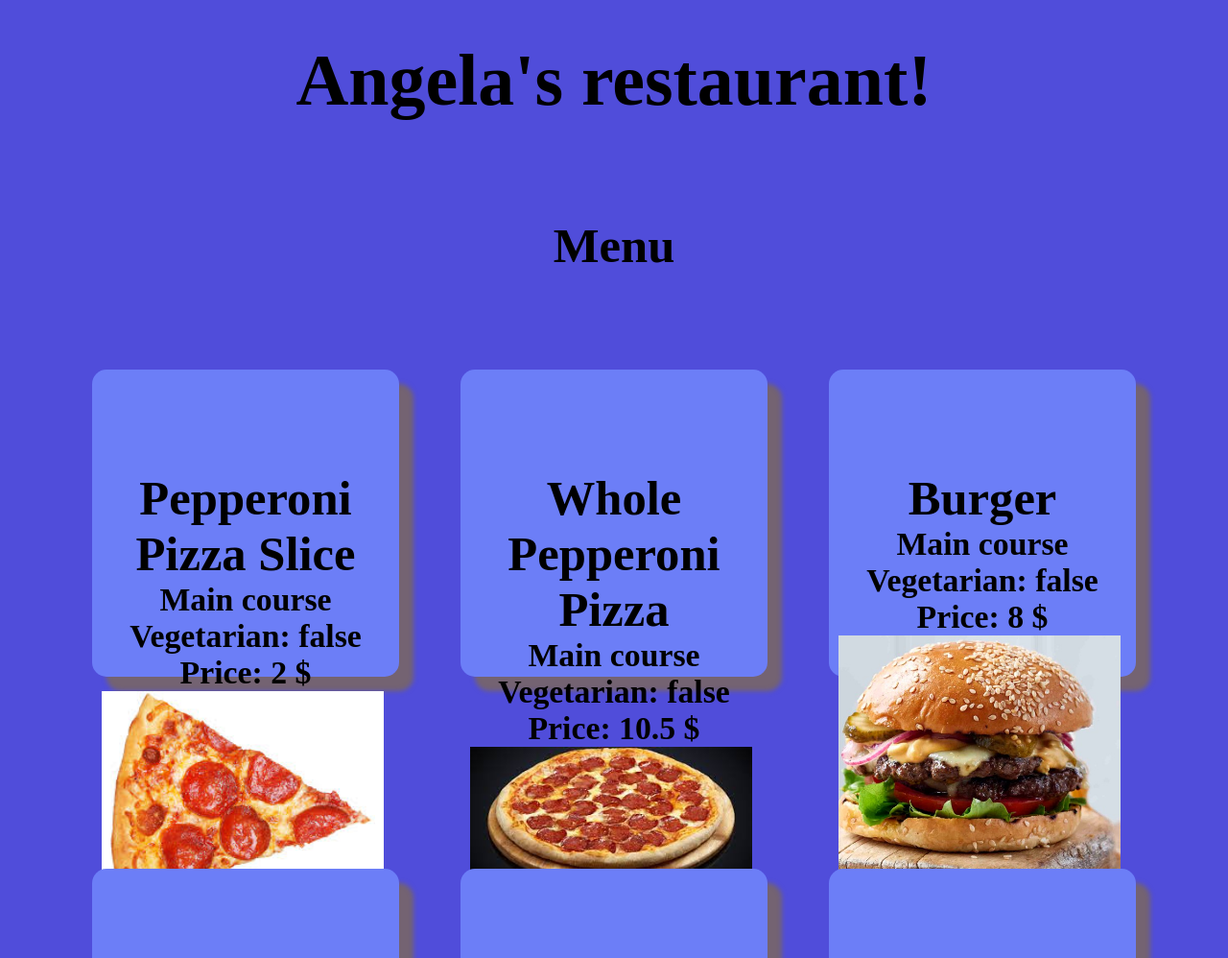
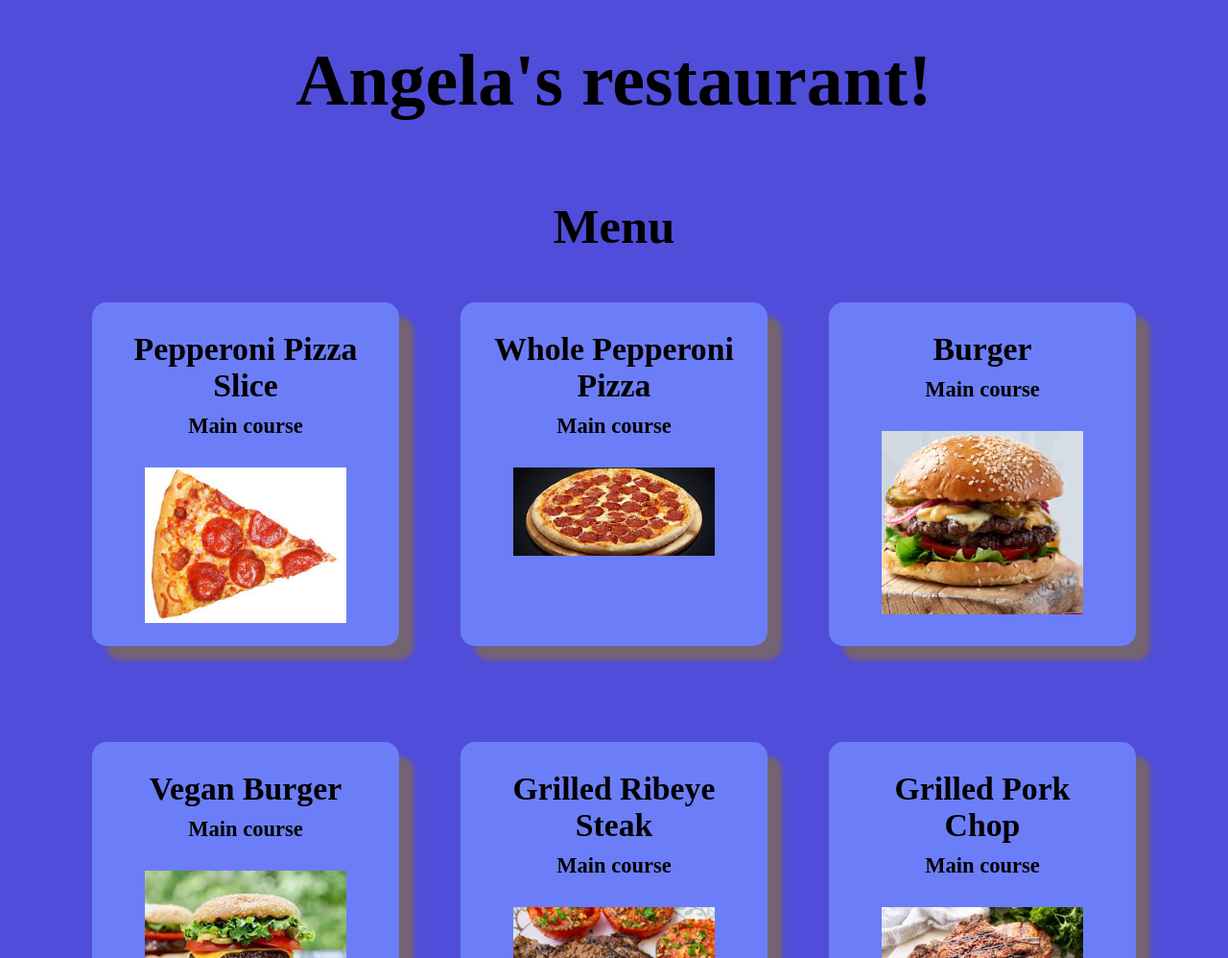
Before and after one commit to staten-island-tech/vite-project-AngelaW45, a website built with Vite: page vite-project/index.html in a window 1280 px wide. Shown: the top 998 px of the page at 96% size. Built offline with nearby package versions, Linux system fonts and the light colour scheme; files whose address does not match are found by name.

Commit message:
16, home 1

```diff
--- a/vite-project/index.html
+++ b/vite-project/index.html
@@ -10,7 +10,7 @@
 
 <div id="app">
   <h1>Angela's restaurant!</h1>
-  <h2>Menu</h2>
+  <h2 class="menu">Menu</h2>
 </div>
 <section class="card-animation">
   <section class="display" id="display"></section>
--- a/vite-project/js/main.js
+++ b/vite-project/js/main.js
@@ -17,18 +17,26 @@ function card() {
   menu.forEach((food) => {
     DOMSelectors.displaySection.insertAdjacentHTML(
       "beforeend",
-      `<div class="display-card"data-aos="fade-down">
-  <h2 class= "display-name"> ${food.name} </h2>
-  <h3 class= "display-type"> ${food.type} </h3>
-  <h3 class= "display-vegetarian"> Vegetarian: ${food.vegetarian} </h3>
-  <h3 class= "display-price"> Price: ${food.price} $ </h3>
+      `<div class="display-card" data-aos="flip-up">
+  <h3 class= "display-name"> ${food.name} </h3>
+  <h4 class= "display-type"> ${food.type} </h4>
   <img class= "image" src= "${food.img}"/>
-  <h3 class= "display-stock"> In Stock: ${food.instock} </h3>
   </div>`
     );
   });
 }
 card();
+
+{
+  /* <h3 class= "display-vegetarian"> Vegetarian: ${food.vegetarian} </h3>
+  <h3 class= "display-price"> Price: ${food.price} $ </h3>
+  <h3 class= "display-stock"> In Stock: ${food.instock} </h3> */
+}
+
+/* <h3 class="display-vegetarian"> Vegetarian: ${food.vegetarian} </h3>
+    <h3 class="display-price"> Price: ${food.price} $ </h3>
+    <h3 class="display-stock"> In Stock: ${food.instock} </h3>
+    </div>` */
 
 /* const product = {
 .filter((food) => food.type.includes("Main course"))
--- a/vite-project/js/menu.js
+++ b/vite-project/js/menu.js
@@ -36,7 +36,7 @@ const menu = [
     type: "Main course",
     vegetarian: false,
     price: 30.0,
-    img: "/Grilled Ribeye Steak.jpg",
+    img: "/Grilled steak.jpg",
     instock: true,
   },
   {
--- a/vite-project/styles/style.css
+++ b/vite-project/styles/style.css
@@ -2,38 +2,39 @@
 html,
 body,
 * {
+  text-align: center;
   padding: 0;
-  margin: 0;
+  margin: auto;
   box-sizing: border-box;
   font-size: 62.5%; /* Normally 100% is 16px, we want the size to be 10pz, so we do 62.5% */
 }
 
 #app {
-  text-align: center;
   font-size: var(--app);
   padding-top: 5vh;
   width: 100vw;
   background-color: var(--dark-blue);
 }
 
-.display-card {
-  width: 25vw;
-  height: 25vw;
-  padding: 5px 10px 5px 10px;
-  font-size: 4rem;
-  margin: 10rem auto;
-  background-color: var(--light-blue);
-  border-radius: 15px;
-  box-shadow: 15px 15px 5px rgb(116, 99, 114);
-  transition: all 0.3s;
-}
-
 .display-card:hover {
+  /* data-aos="flip-up" */
   transform: scale(1.2);
 }
 
 .display-card:not(:hover) {
   transform: scale(0.9);
+}
+
+.display-card {
+  width: 25vw;
+  height: 28vw;
+  padding: 30px;
+  font-size: 4rem;
+  margin: 5rem auto;
+  background-color: var(--light-blue);
+  border-radius: 15px;
+  box-shadow: 15px 15px 5px rgb(116, 99, 114);
+  transition: all 0.3s;
 }
 
 .display {
@@ -49,7 +50,6 @@ body,
 
 .card-animation {
   background-color: var(--dark-blue);
-  /* height: 90vh; */
 }
 
 .header-animation {
@@ -58,9 +58,18 @@ body,
   font-size: 5rem;
 }
 
+.menu {
+  padding-top: 8rem;
+}
+
+.display-type {
+  padding-top: 1rem;
+}
+
 .image {
-  margin: auto;
-  width: 23vw;
+  width: 18vw;
+  margin-top: 1.5rem;
+  padding: 1.5rem 1rem 1.5rem 1rem;
 }
 
 :root {
@@ -134,7 +143,3 @@ h5 {
   text-align: center;
   margin: auto;
 }
-
-h2 {
-  margin-top: 10rem;
-}
```
Also changed, not shown: vite-project/public/Grilled Ribeye Steak.jpg (deleted), vite-project/public/Grilled steak.jpg (added).
